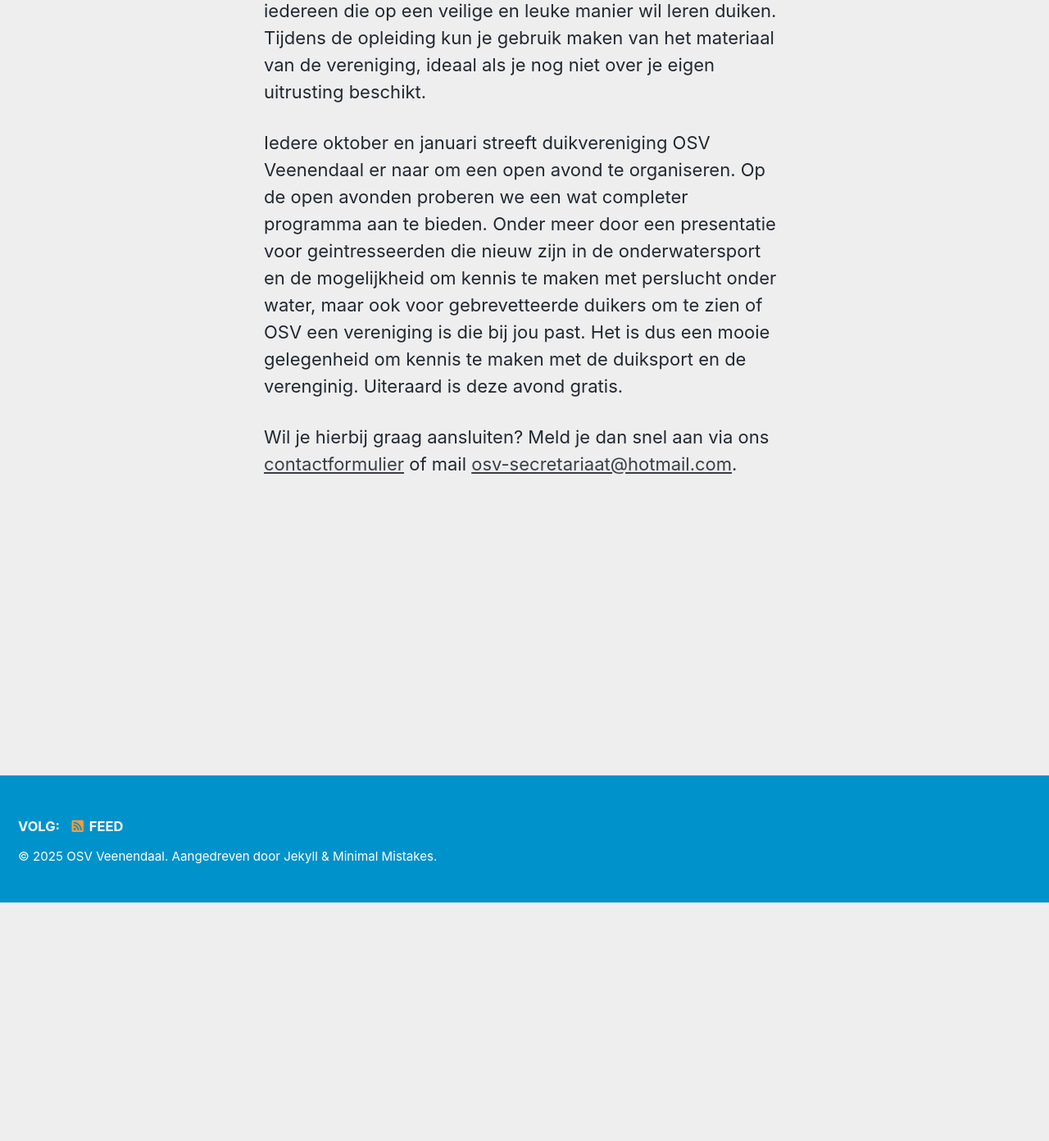
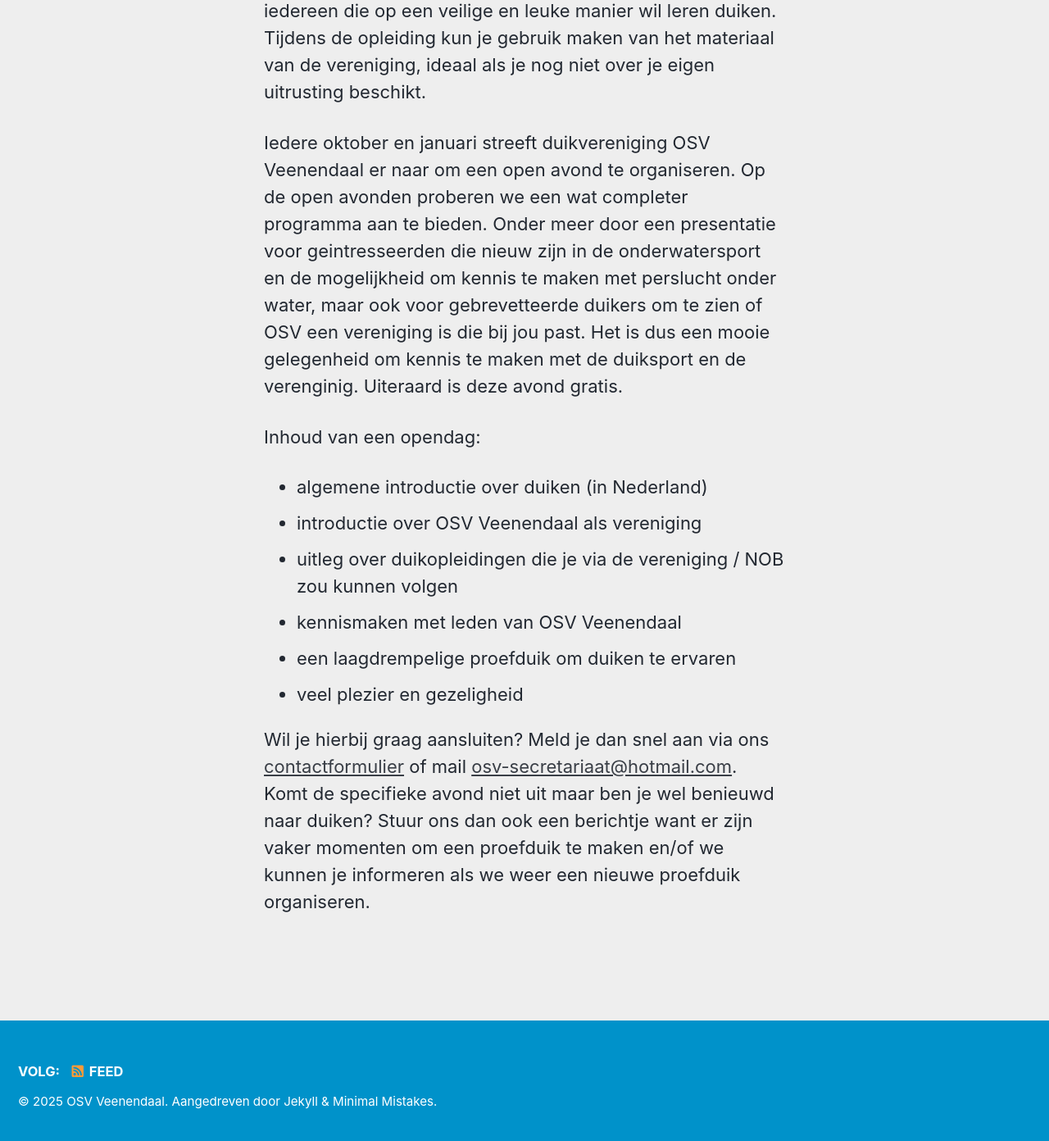
Before and after one commit to walthertimmer/osvveenendaal.nl, a Jekyll site: the page built from _pages/opendag.md, in a window 1280 px wide and 1400 px high, scrolled down 299 px. Shown: the top 1392 px of the window at 82% size. Built offline with Jekyll 4.4.1, drawn with Linux system fonts in a browser that asks for light colours; cached includes are drawn as plain includes.

Commit message:
Update opendag.md with open day content
Added details about the open day event, including activities and opportunities for new and experienced divers.

```diff
--- a/_pages/opendag.md
+++ b/_pages/opendag.md
@@ -11,4 +11,13 @@
 
 Iedere oktober en januari streeft duikvereniging OSV Veenendaal er naar om een open avond te organiseren. Op de open avonden proberen we een wat completer programma aan te bieden. Onder meer door een presentatie voor geintresseerden die nieuw zijn in de onderwatersport en de mogelijkheid om kennis te maken met perslucht onder water, maar ook voor gebrevetteerde duikers om te zien of OSV een vereniging is die bij jou past. Het is dus een mooie gelegenheid om kennis te maken met de duiksport en de verenginig. Uiteraard is deze avond gratis.
 
+Inhoud van een opendag:
+- algemene introductie over duiken (in Nederland)
+- introductie over OSV Veenendaal als vereniging
+- uitleg over duikopleidingen die je via de vereniging / NOB zou kunnen volgen
+- kennismaken met leden van OSV Veenendaal
+- een laagdrempelige proefduik om duiken te ervaren
+- veel plezier en gezeligheid
+
 Wil je hierbij graag aansluiten? Meld je dan snel aan via ons [contactformulier](https://forms.gle/m65W1JCuBNnB5Rjd8) of mail <osv-secretariaat@hotmail.com>.
+Komt de specifieke avond niet uit maar ben je wel benieuwd naar duiken? Stuur ons dan ook een berichtje want er zijn vaker momenten om een proefduik te maken en/of we kunnen je informeren als we weer een nieuwe proefduik organiseren.
```
